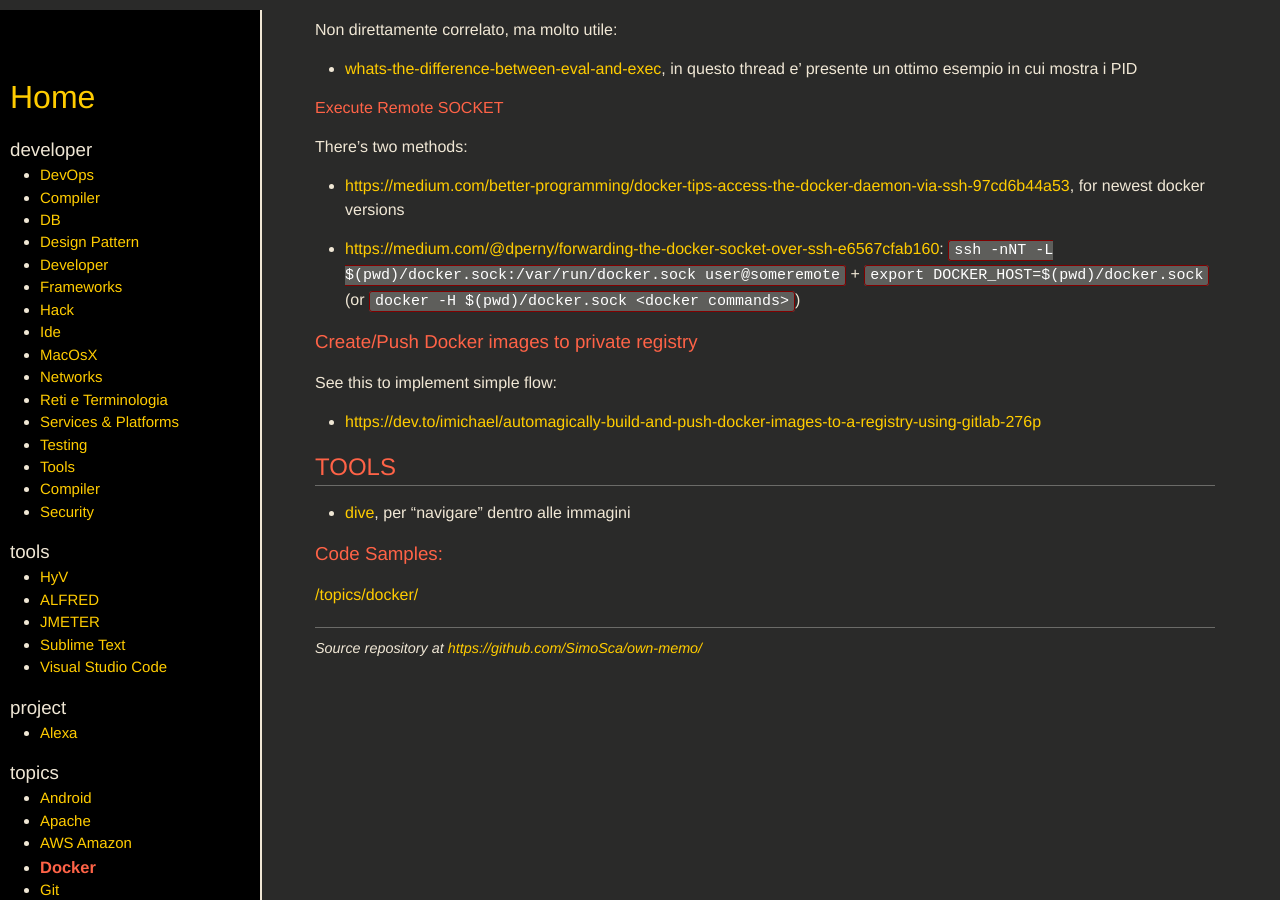
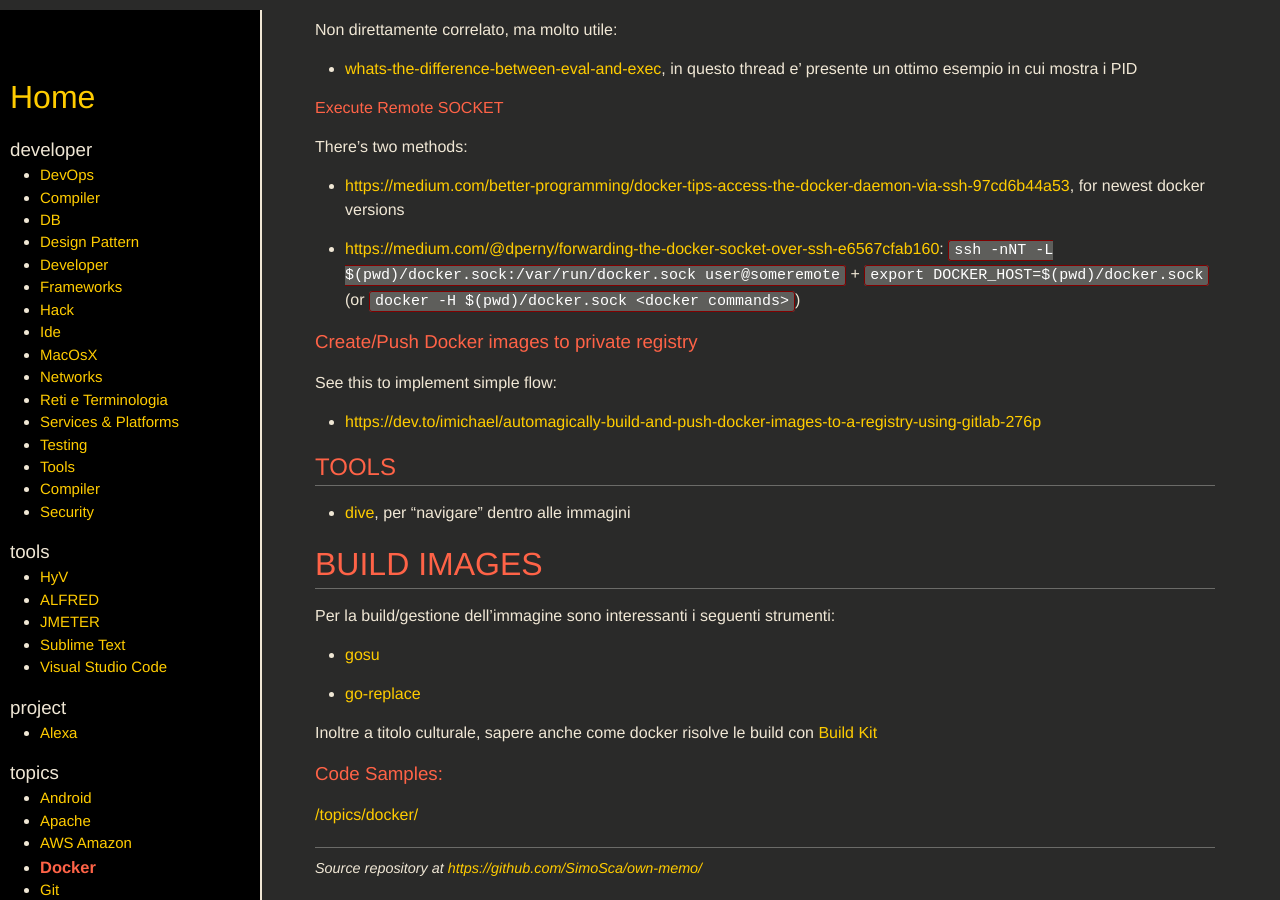
Before and after one commit to SimoSca/own-memo, a Jekyll site: the page built from _pages/topics/docker.md, in a window 1280 px wide and 900 px high, scrolled down 1013 px. Built offline with Jekyll 4.4.1, drawn with Linux system fonts in a browser that asks for light colours; nearby versions of some CDN libraries.

Commit message:
[notes] added some suggestions

```diff
--- a/_pages/topics/docker.md
+++ b/_pages/topics/docker.md
@@ -82,3 +82,16 @@ TOOLS
 -----
 
 - [dive](https://github.com/wagoodman/dive), per "navigare" dentro alle immagini
+
+
+
+BUILD IMAGES
+============
+
+Per la build/gestione dell'immagine sono interessanti i seguenti strumenti:
+
+- [gosu](https://github.com/tianon/gosu)
+
+- [go-replace](https://github.com/webdevops/go-replace)
+
+Inoltre a titolo culturale, sapere anche come docker risolve le build con [Build Kit](https://blog.mobyproject.org/introducing-buildkit-17e056cc5317)
```
Also changed, not shown: _pages/developer/DevOps.md (+2 -0 lines), _pages/readings/impossible_fixes.md (+15 -1 lines), _pages/topics/vuejs.md (+2 -0 lines).
